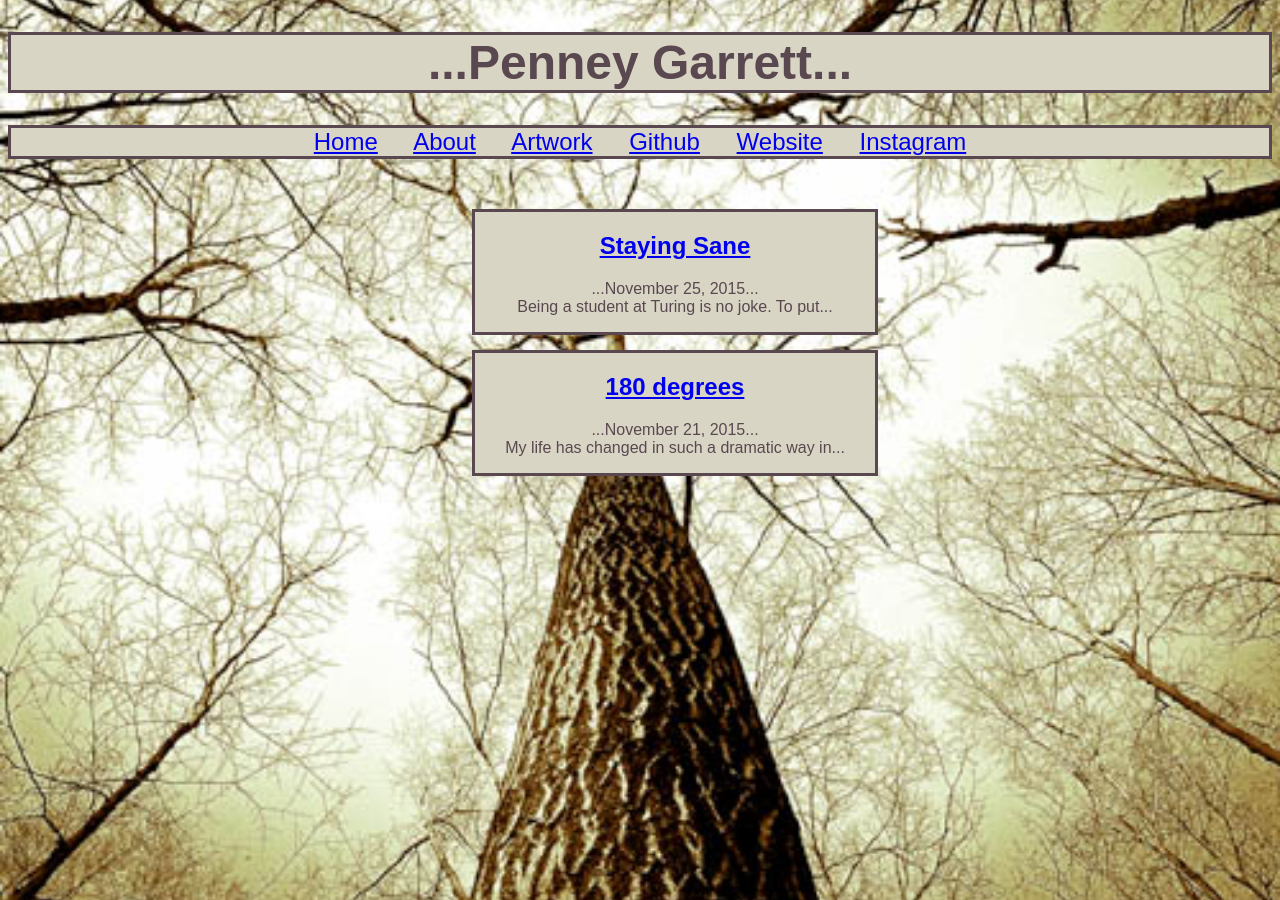
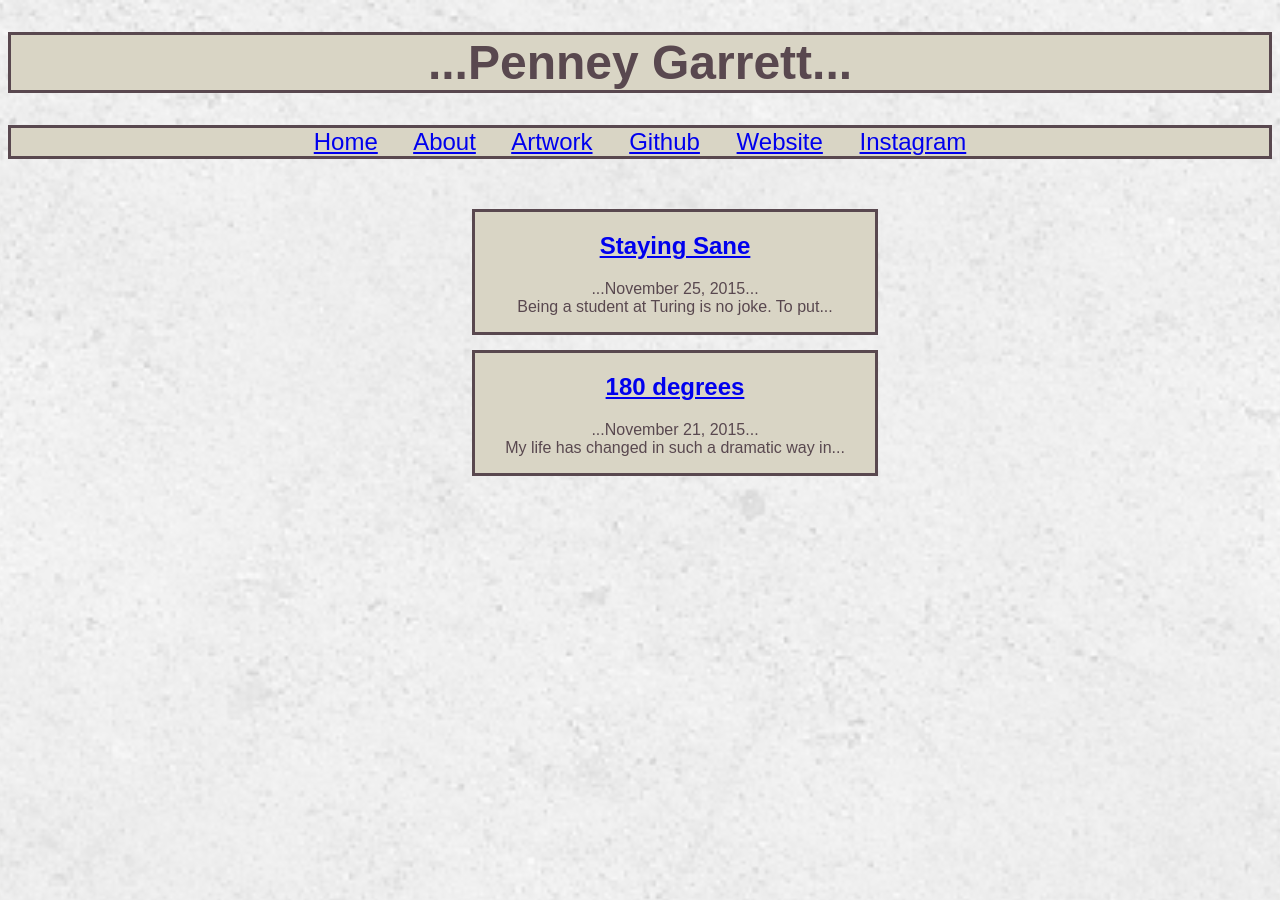
Before and after one commit to PenneyGadget/PenneyGadget.github.io, a Jekyll site: the page built from index.html, in a window 1280 px wide. Built offline with Jekyll 4.4.1, drawn with Linux system fonts in a browser that asks for light colours.

Commit message:
working on styling

```diff
--- a/css/styles.css
+++ b/css/styles.css
@@ -1,5 +1,5 @@
 html {
-  background: url(/images/tree.jpg) no-repeat center center fixed;
+  background: url(/images/concrete_seamless.png);
   -webkit-background-size: cover;
   -moz-background-size: cover;
   -o-background-size: cover;
```
Also changed, not shown: images/concrete_seamless.png (added), 3 other files.
